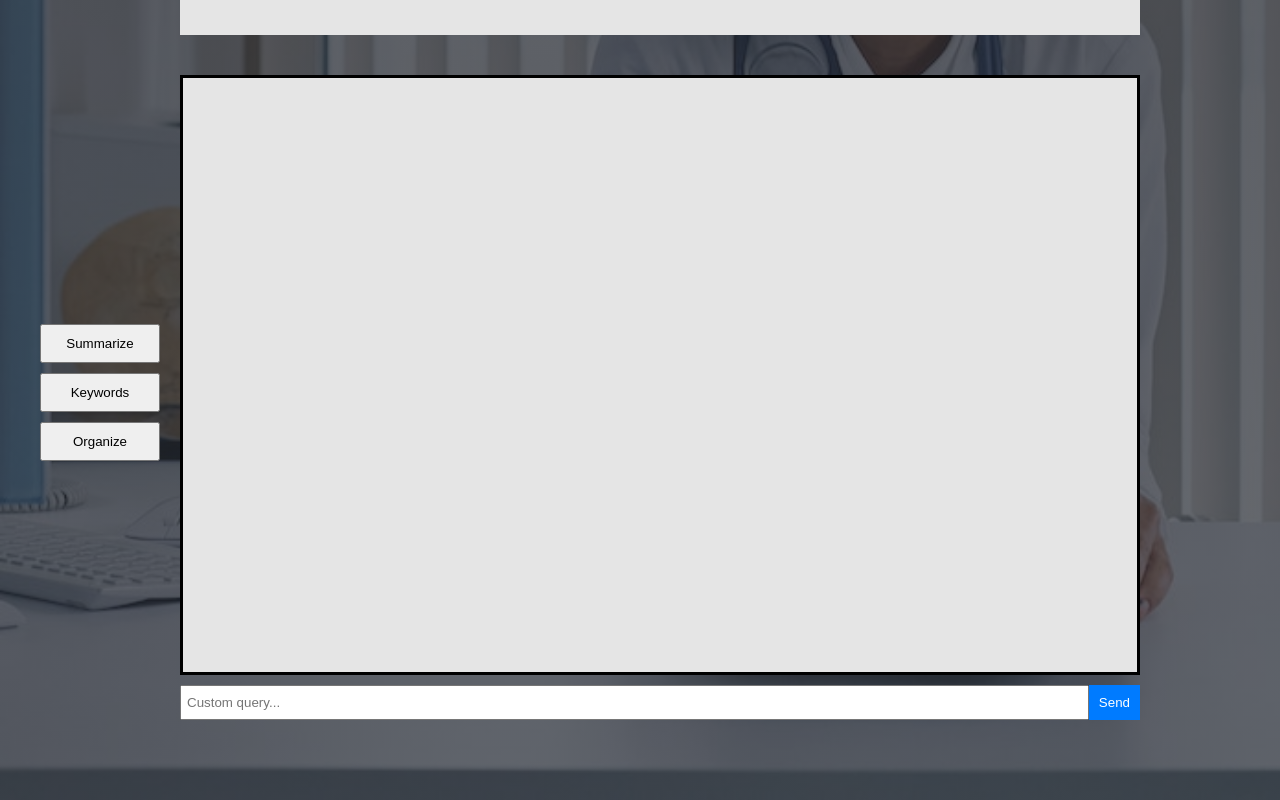
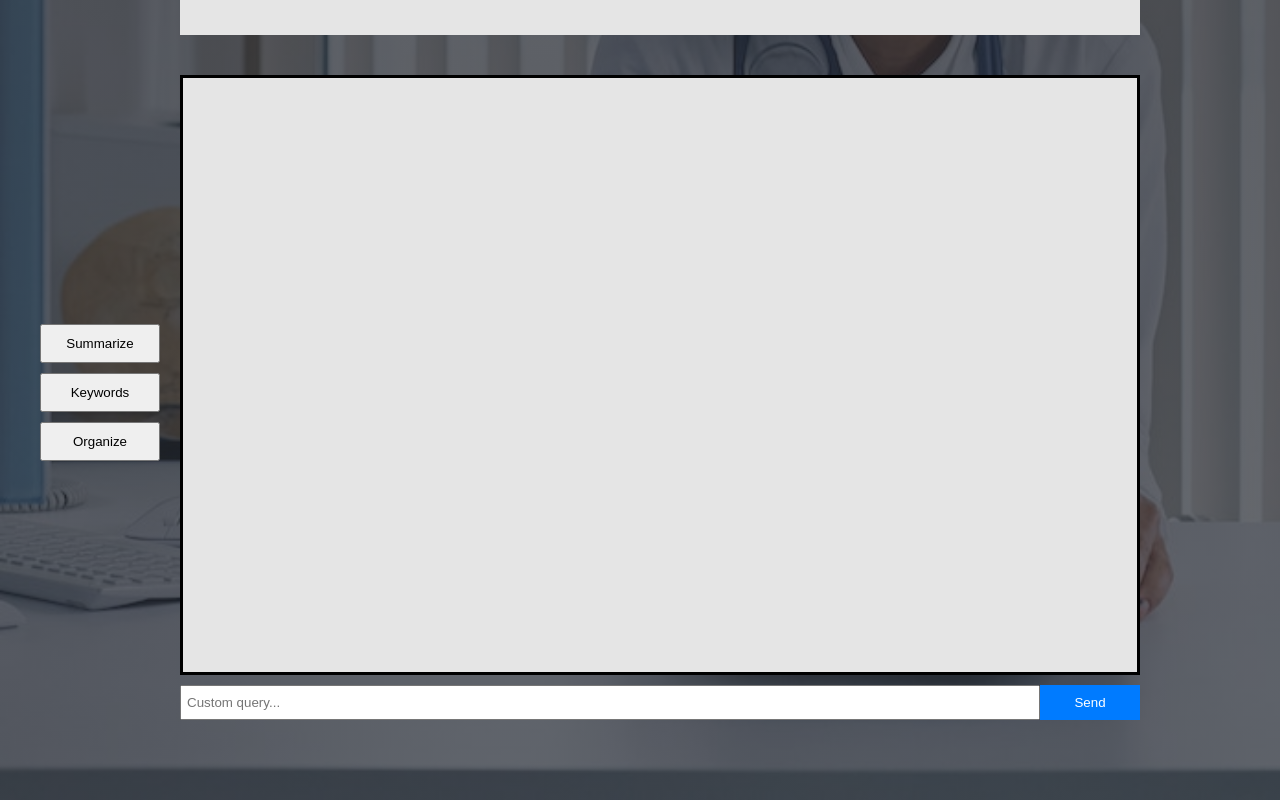
Before and after one commit to rkruser/km-health-solutions, a React (Create React App) app in the folder frontend/site-frontend/: page / in a window 1280 px wide. Shown: the part 769-1569 px from the top of the page. Built offline with nearby package versions, Linux system fonts and the light colour scheme.

Commit message:
Formatted buttons in css

```diff
--- a/frontend/site-frontend/src/App.css
+++ b/frontend/site-frontend/src/App.css
@@ -167,6 +167,8 @@ button {
   margin-bottom: 10px;
   padding: 10px;
   cursor: pointer;
+  word-wrap: break-word;
+  min-width: 100px;
 }
 
 .chat-container {
```
